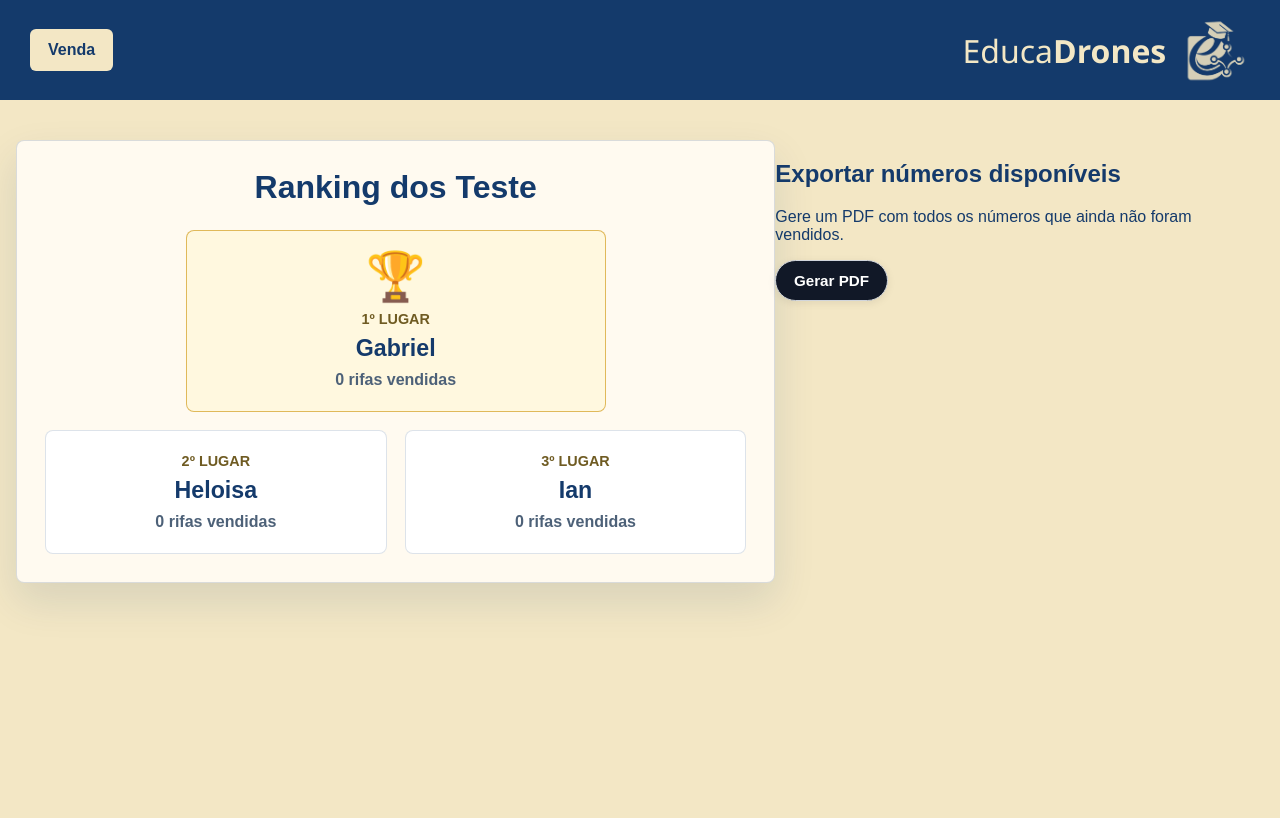
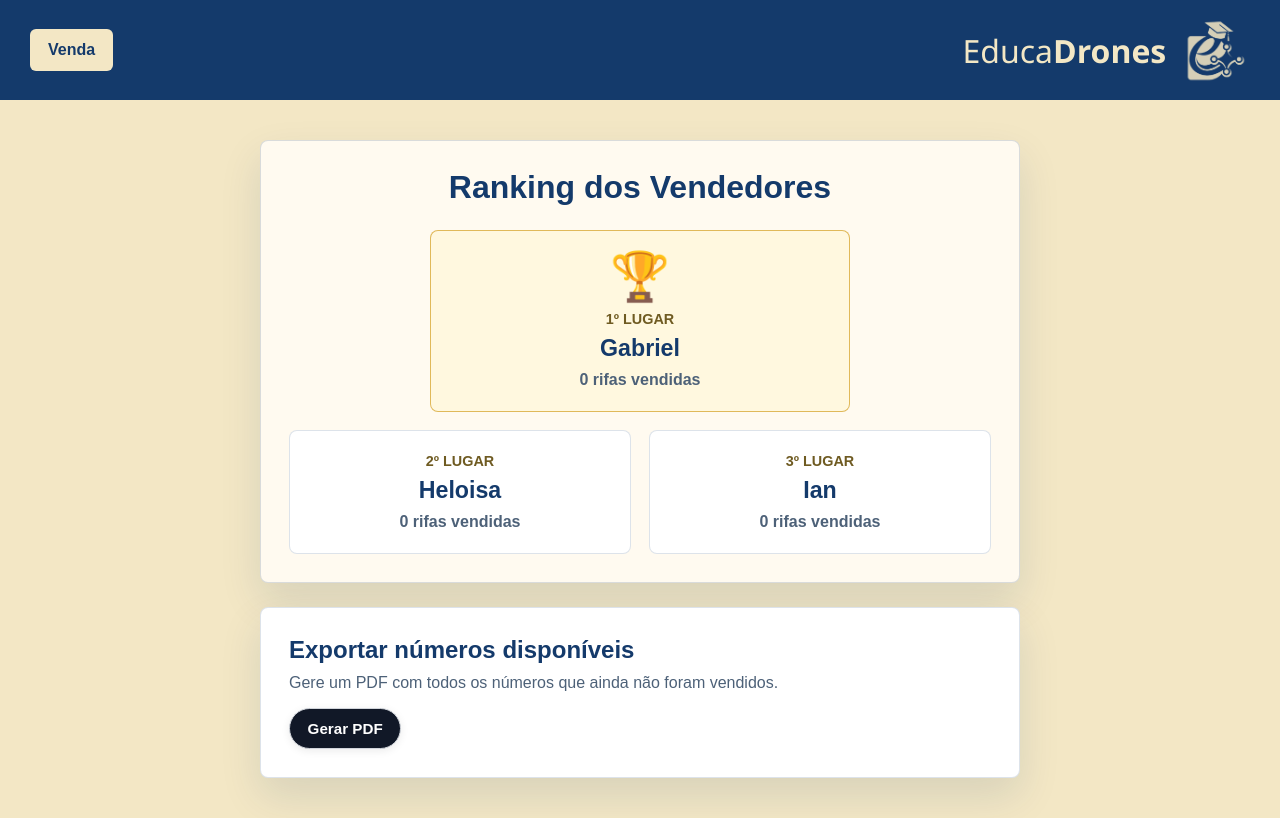
Before and after one commit to R-Nhan/Educa-DronesRifa, a Next.js app: page / in a window 1280 px wide. Built offline with nearby package versions, Linux system fonts and the light colour scheme; no server answers; the database is empty.

Commit message:
feat:Gerador de PDF implementado5

```diff
--- a/app/home.css
+++ b/app/home.css
@@ -1,22 +1,44 @@
 .ranking-page {
   min-height: calc(100vh - 100px);
   display: flex;
-  align-items: flex-start;
-  justify-content: center;
+  flex-direction: column;
+  align-items: center;
+  justify-content: flex-start;
+  gap: 24px;
   box-sizing: border-box;
   padding: 40px 16px;
   color: #143a6b;
 }
 
-.ranking-card {
+.ranking-card,
+.export-card {
   width: min(100%, 760px);
   box-sizing: border-box;
-  background: #fffaf0;
-  border: 1px solid rgba(20, 58, 107, 0.16);
   border-radius: 8px;
   box-shadow: 0 18px 42px rgba(20, 58, 107, 0.12);
   padding: 28px;
+}
+
+.ranking-card {
+  background: #fffaf0;
+  border: 1px solid rgba(20, 58, 107, 0.16);
   text-align: center;
+}
+
+.export-card {
+  background: #ffffff;
+  border: 1px solid rgba(20, 58, 107, 0.14);
+}
+
+.export-card h2 {
+  margin: 0 0 10px;
+  color: #143a6b;
+  font-size: 1.5rem;
+}
+
+.export-card p {
+  margin: 0 0 16px;
+  color: #4d6178;
 }
 
 .ranking-card h2 {
--- a/app/page.tsx
+++ b/app/page.tsx
@@ -77,7 +77,7 @@ export default async function Home() {
   return (
     <main className="ranking-page">
       <section className="ranking-card" aria-labelledby="titulo-ranking">
-        <h2 id="titulo-ranking">Ranking dos Teste</h2>
+        <h2 id="titulo-ranking">Ranking dos Vendedores</h2>
 
         <div className="primeiro-lugar">
           <span className="trofeu" aria-hidden="true">
--- a/components/available-numbers-pdf-button.tsx
+++ b/components/available-numbers-pdf-button.tsx
@@ -37,7 +37,7 @@ export function AvailableNumbersPdfButton() {
       const marginTop = 24;
       const titleHeight = 18;
       const gap = 4;
-      const logoPath = "/imagens/logo.png";
+      const logoPath = "/imagens/Logo.png";
 
       const availableWidth = pageWidth - marginLeft * 2;
       const availableHeight = pageHeight - marginTop * 2 - titleHeight - 20;
@@ -46,6 +46,8 @@ export function AvailableNumbersPdfButton() {
       const maxColumns = Math.max(1, Math.floor((availableWidth + gap) / (minCellWidth + gap)));
       const maxRows = Math.max(1, Math.floor((availableHeight + gap) / (minCellHeight + gap)));
       const maxItemsPerPage = maxColumns * maxRows;
+
+      const totalPages = Math.ceil(numeros.length / maxItemsPerPage);
 
       const drawPage = (items: number[], pageNumber: number) => {
         if (pageNumber > 1) {
@@ -56,11 +58,11 @@ export function AvailableNumbersPdfButton() {
         pdf.text("Números disponíveis", marginLeft, titleHeight);
         pdf.setFontSize(10);
         pdf.text(`Total: ${numeros.length}`, marginLeft, titleHeight + 14);
+        pdf.text("Educa Drones", marginLeft, 26);
+        pdf.text(`Página ${pageNumber} de ${totalPages}`, pageWidth - 92, 26);
 
         try {
           pdf.addImage(logoPath, "PNG", pageWidth - 118, 14, 58, 20);
-          pdf.setFontSize(10);
-          pdf.text("Educa Drones", pageWidth - 54, 28);
         } catch {
           // ignora erro caso a imagem não seja carregada
         }
--- a/components/header/index.tsx
+++ b/components/header/index.tsx
@@ -14,7 +14,7 @@ export function Header() {
         </h1>
 
         <Link className="brand-logo-link" href="/">
-          <img src="imagens/logo.png" alt="Educa Drones" />
+          <img src="/imagens/Logo.png" alt="Educa Drones" />
         </Link>
       </div>
     </header>
```
